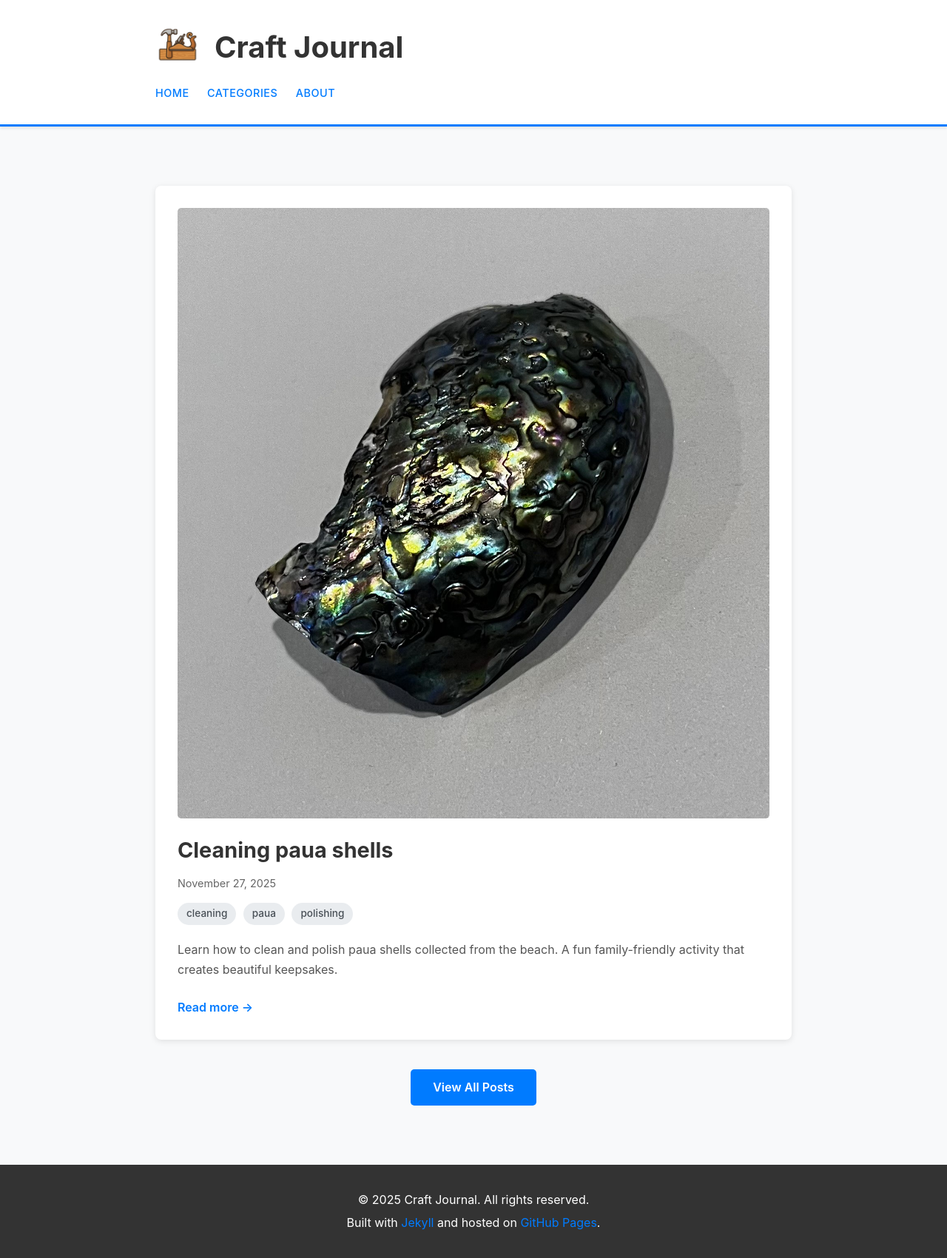
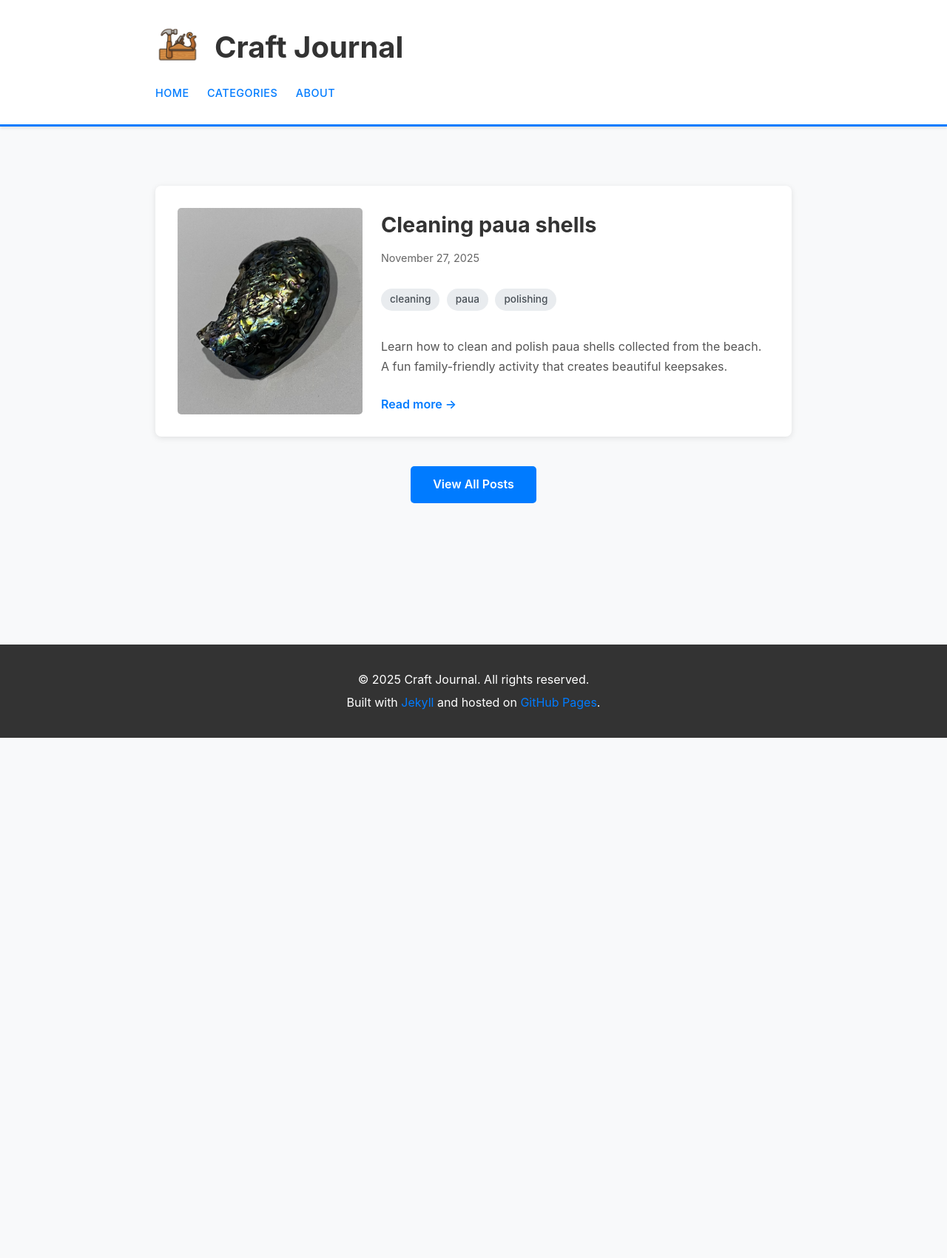
Before and after one commit to dfbr/craft_journal, a Jekyll site: the page built from index.html, in a window 1280 px wide. Shown: the whole page at 74% size. Built offline with Jekyll 4.4.1, drawn with Linux system fonts in a browser that asks for light colours; the list of posts is cut into pages by our own code; after the commit the page ends 997 px from its top, so only the background shows below that.

Commit message:
Index image layout

```diff
--- a/assets/css/style.css
+++ b/assets/css/style.css
@@ -127,6 +127,9 @@ a:hover {
     border-radius: 8px;
     box-shadow: 0 2px 8px rgba(0,0,0,0.1);
     transition: transform 0.3s ease, box-shadow 0.3s ease;
+    display: flex;
+    gap: 25px;
+    align-items: stretch;
 }
 
 .post-preview:hover {
@@ -135,20 +138,35 @@ a:hover {
 }
 
 .post-featured-image {
-    margin-bottom: 20px;
+    flex-shrink: 0;
+    width: 250px;
     border-radius: 5px;
     overflow: hidden;
+    align-self: stretch;
 }
 
 .post-featured-image img {
     width: 100%;
-    height: auto;
+    height: 100%;
+    object-fit: cover;
     display: block;
     transition: transform 0.3s ease;
 }
 
+.post-featured-image a {
+    display: block;
+    height: 100%;
+}
+
 .post-featured-image a:hover img {
     transform: scale(1.05);
+}
+
+.post-preview-content {
+    flex: 1;
+    display: flex;
+    flex-direction: column;
+    min-width: 0;
 }
 
 .post-preview h3 {
@@ -672,6 +690,15 @@ a:hover {
         font-size: 2em;
     }
 
+    .post-preview {
+        flex-direction: column;
+    }
+
+    .post-featured-image {
+        width: 100%;
+        height: 200px;
+    }
+
     .post-preview, .post {
         padding: 20px;
     }
--- a/index.html
+++ b/index.html
@@ -18,6 +18,7 @@ title: Home
                 </a>
             </div>
             {% endif %}
+            <div class="post-preview-content">
                 <h3 class="post-title">
                     <a href="{{ post.url | relative_url }}">{{ post.title }}</a>
                 </h3>
@@ -42,6 +43,7 @@ title: Home
                 {% endif %}
 
                 <a href="{{ post.url | relative_url }}" class="read-more">Read more &rarr;</a>
+            </div>
         </article>
         {% endfor %}
     </div>
```
Lines whose indentation alone changed are shown as unchanged.
